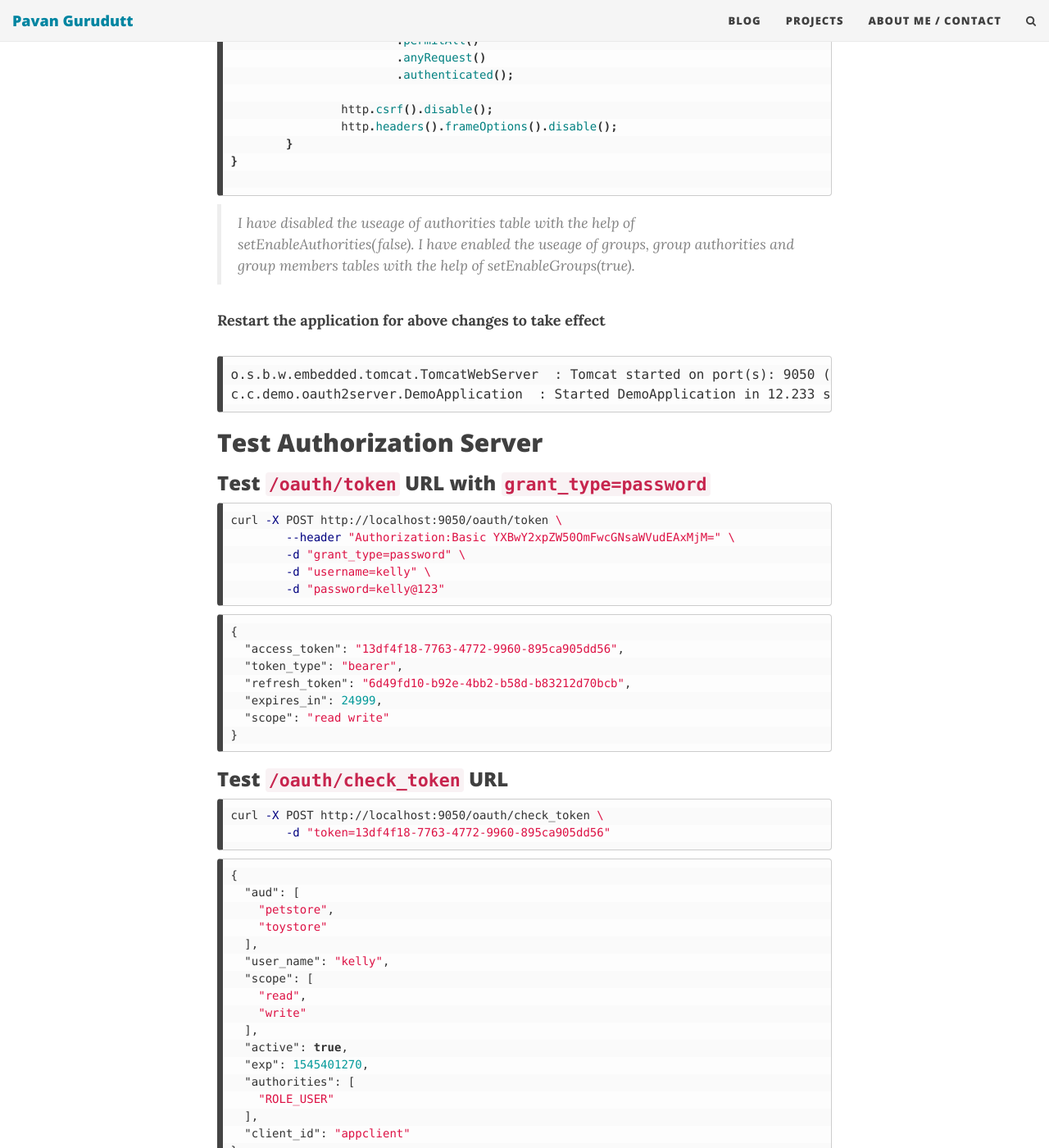
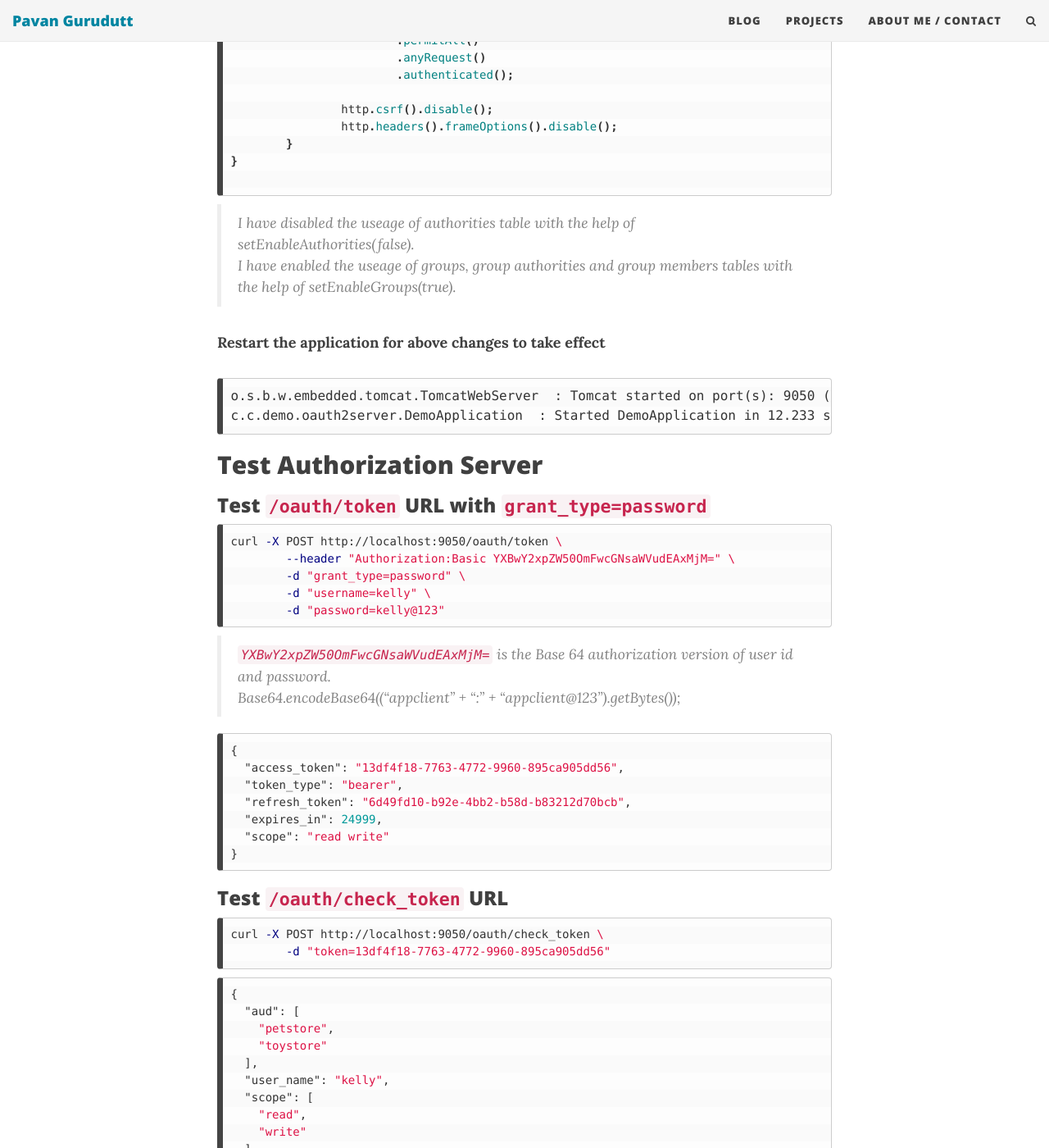
Before and after one commit to codeaches/codeaches.github.io, a Jekyll site: the page built from _posts/2018-12-20-Spring Boot-OAuth2 and Resource Server setup.md, in a window 1280 px wide and 1400 px high, scrolled down 8816 px. Shown: the whole window at 82% size. Built offline with Jekyll 4.4.1, drawn with Linux system fonts in a browser that asks for light colours; nearby versions of some CDN libraries; comment, search, counter and statistics services are not loaded; some of the changed text lies outside the part shown.

Commit message:
no message

````diff
--- a/_posts/2018-12-20-Spring Boot-OAuth2 and Resource Server setup.md
+++ b/_posts/2018-12-20-Spring Boot-OAuth2 and Resource Server setup.md
@@ -175,9 +175,9 @@ VALUES
     250000
   );
 ```
-> The password saved in DB is in Bcrypt format. I have used an online tool to Bcrypt the password with 4 rounds
-> `appclient` has the authority to access the petstore and toystore resources
-> `scope` is set to both read and write
+> The password saved in DB is in Bcrypt format. I have used an online tool to Bcrypt the password with 4 rounds.
+> `appclient` has the authority to access the petstore and toystore resources.
+> `scope` is set to both read and write.
 
 ### Create tables for users, groups, group authorities and group members
 
@@ -347,7 +347,8 @@ public class UserSecurityConfig extends WebSecurityConfigurerAdapter {
 }
 
 ```
-> I have disabled the useage of authorities table with the help of setEnableAuthorities(false). I have enabled the useage of groups, group authorities and group members tables with the help of setEnableGroups(true).
+> I have disabled the useage of authorities table with the help of setEnableAuthorities(false).
+> I have enabled the useage of groups, group authorities and group members tables with the help of setEnableGroups(true).
 
 **Restart the application for above changes to take effect**
 
@@ -367,6 +368,9 @@ curl -X POST http://localhost:9050/oauth/token \
 	-d "username=kelly" \
 	-d "password=kelly@123"
 ```
+> `YXBwY2xpZW50OmFwcGNsaWVudEAxMjM=` is the Base 64 authorization version of user id and password.
+> Base64.encodeBase64(("appclient" + ":" + "appclient@123").getBytes());
+
 
 ```json
 {
````
